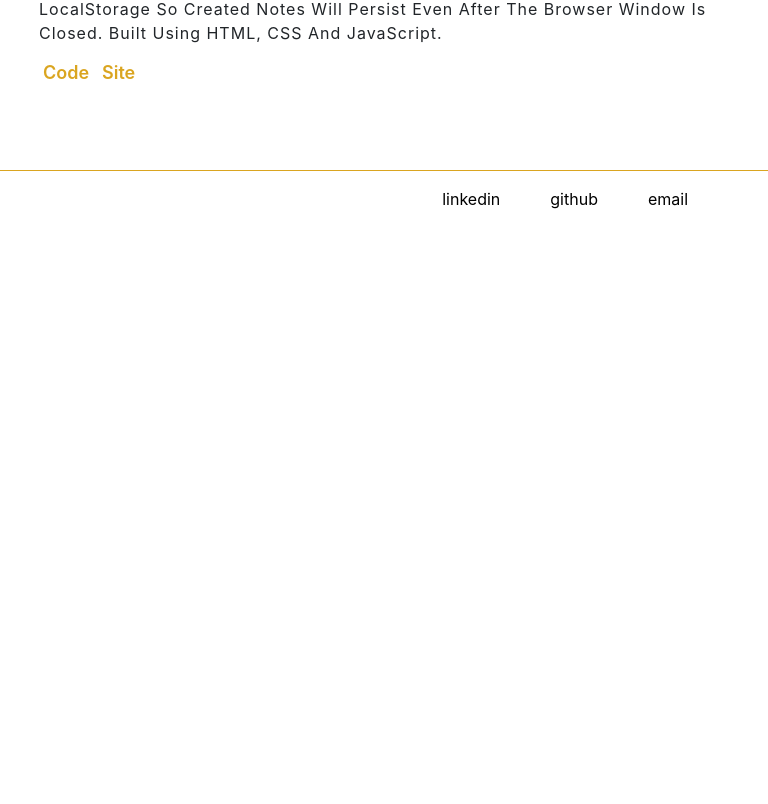
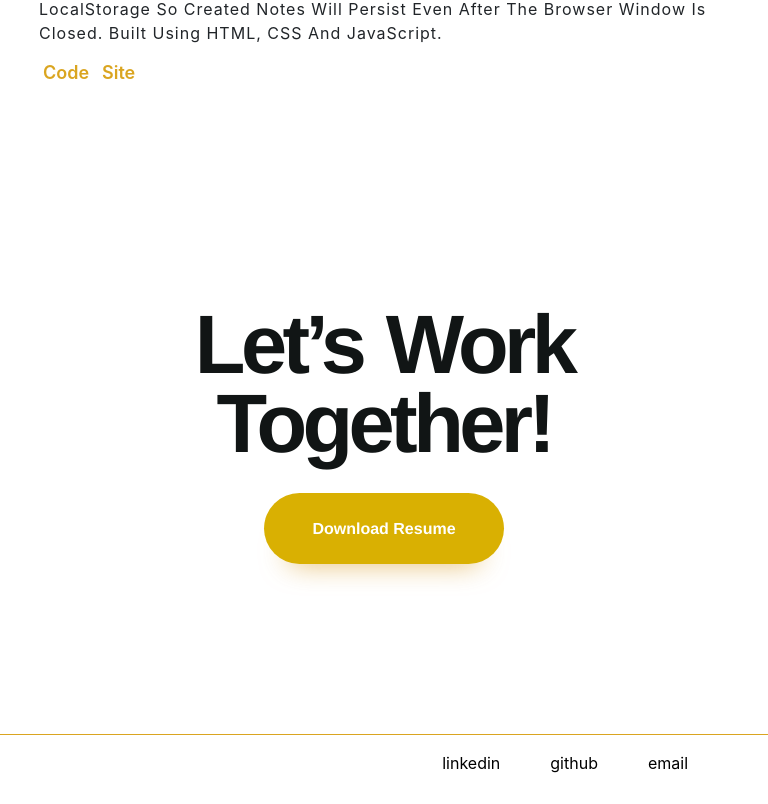
Before and after one commit to gracebodur/mgbportfolio, a React (Create React App) app: page / in a window 768 px wide. Shown: the part 6086-6890 px from the top of the page. Before the commit the page ends 6326 px from the top, so only its background shows below. Built offline with nearby package versions, Linux system fonts and the light colour scheme.

Commit message:
Create an Outro component and reuse ResumeBtn component

```diff
--- a/src/App.js
+++ b/src/App.js
@@ -10,6 +10,7 @@ import Projects from "./pages/Projects/Projects";
 import ScrollToTop from "./components/ScrollToTop/ScrollToTop";
 import Footer from "./components/Footer/Footer";
 import Preloader from "./components/Preloader/Preloader";
+import Outro from "./components/Outro/Outro";
 
 class App extends React.Component {
   state = { loading: true };
@@ -39,6 +40,7 @@ class App extends React.Component {
             <ProjectHeader />
             <Projects />
             <ScrollToTop />
+            <Outro />
             <Footer />
           </Route>
         </Switch>
--- /dev/null
+++ b/src/components/Outro/Outro.css
@@ -0,0 +1,53 @@
+.end {
+  padding: 0 20px;
+  padding-top: 140px;
+  padding-bottom: 225px;
+  text-align: center;
+}
+
+.end-title {
+  max-width: 940px;
+  margin: 30px auto 30px;
+  font-size: 120px;
+  line-height: 114px;
+  letter-spacing: -6.5px;
+}
+
+@media (min-width: 768px) and (max-width: 1130px) {
+  .end {
+    padding: 0 40px;
+  }
+}
+
+@media (min-width: 767px) and (max-width: 1003px) {
+  .end {
+    padding-top: 130px;
+    padding-bottom: 190px;
+  }
+
+  .end-title {
+    font-size: 10.8vw;
+    line-height: 10.3vw;
+    letter-spacing: -0.6vw;
+  }
+}
+
+@media (min-width: 768px) and (max-width: 860px) {
+  .end {
+    padding-top: 105px !important;
+    padding-bottom: 170px !important;
+  }
+}
+
+@media (max-width: 767px) {
+  .end {
+    padding: 75px 30px 160px;
+  }
+
+  .end-title {
+    font-size: 58px;
+    line-height: 58px;
+    letter-spacing: -3.4px;
+    max-width: 500px;
+  }
+}
--- /dev/null
+++ b/src/components/Outro/Outro.js
@@ -0,0 +1,14 @@
+import React from "react";
+import ResumeBtn from "../ResumeBtn/ResumeBtn";
+import './Outro.css'
+
+const Outro = () => {
+  return (
+    <section className="end">
+      <h1 className="end-title">Let’s Work Together!</h1>
+      <ResumeBtn />
+    </section>
+  );
+};
+
+export default Outro;
```
